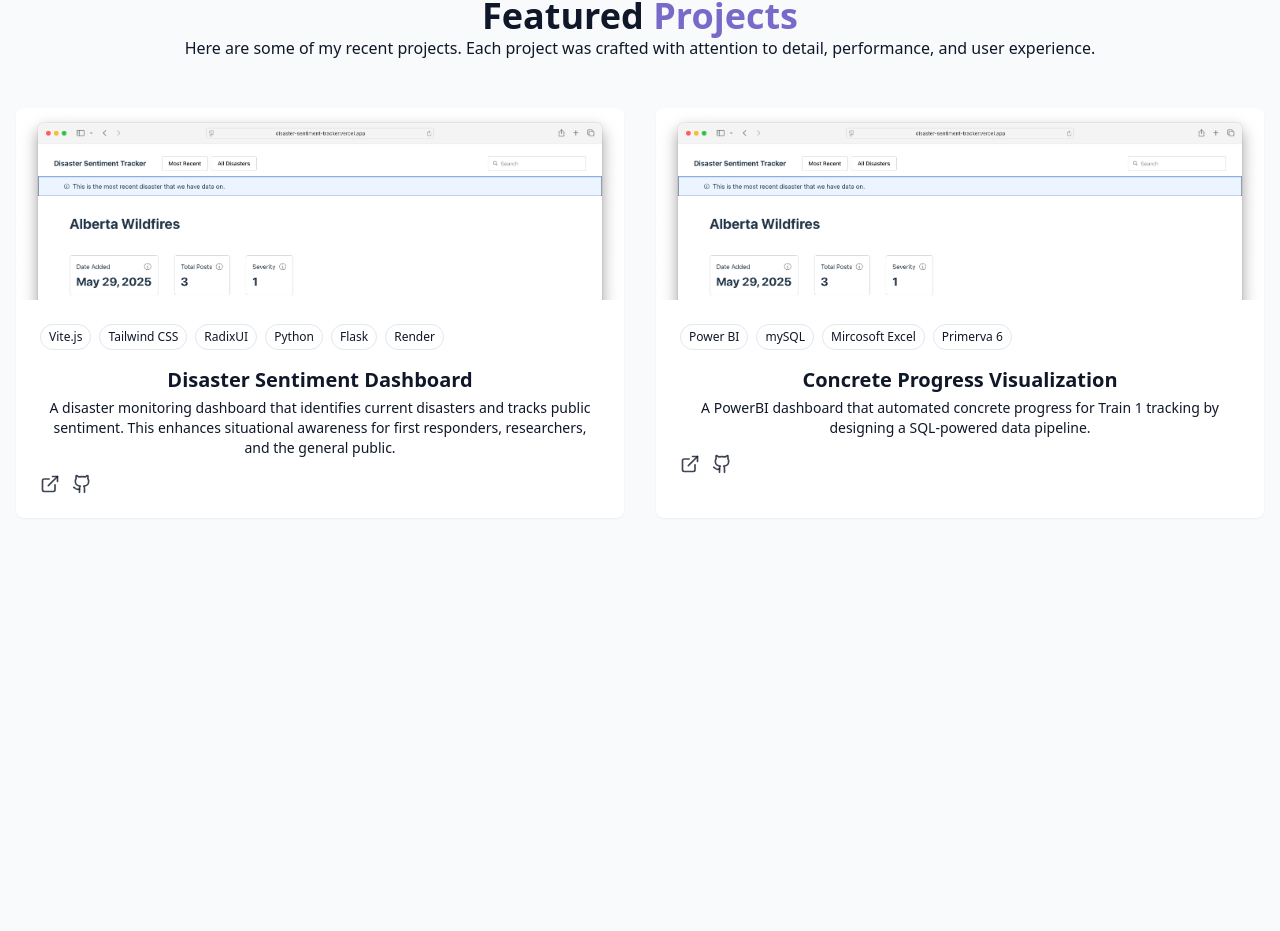
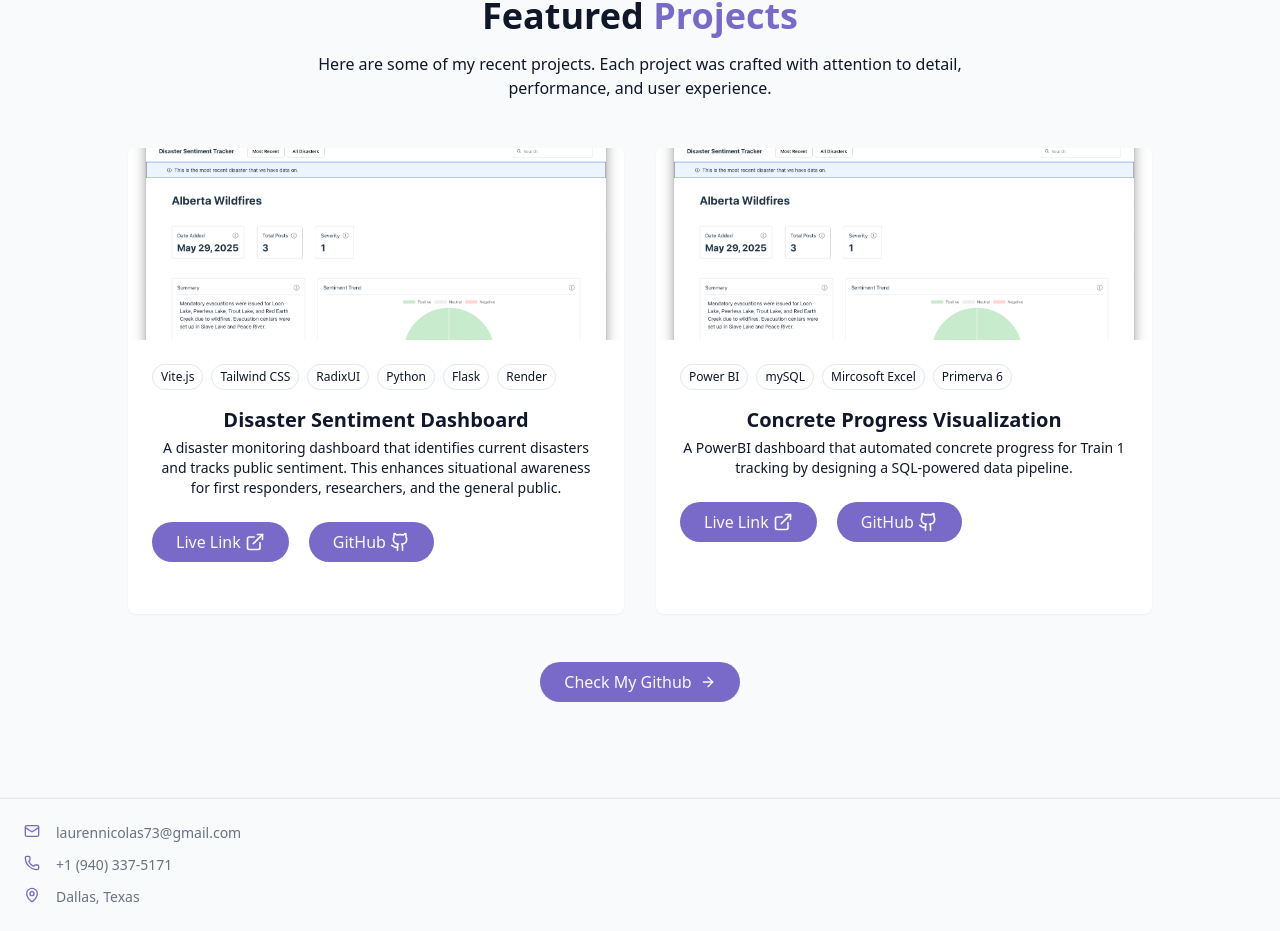
Before and after one commit to laurennicolas/Portfolio, a React (Vite) app: page / in a window 1280 px wide. Shown: the part 900-1831 px from the top of the page. Before the commit the page ends 1514 px from the top, so only its background shows below. Built offline with nearby package versions, Linux system fonts and the light colour scheme.

Commit message:
added footer

```diff
--- /dev/null
+++ b/src/components/Footer.jsx
@@ -0,0 +1,76 @@
+import { Mail, MapPin, Phone} from "lucide-react";
+
+
+export const Footer = () => {
+    return (
+      <section className="relative bottom-0 left-0 z-20 w-full p-4 bg-background/95 border-t border-gray-200 shadow-sm md:flex md:items-center md:justify-between md:p-6 dark:bg-gray-800 dark:border-gray-600">
+
+        <div className="grid grid-cols-1 md:grid-cols-2 gap-12 text-gray-500 text-sm text-center">
+          <div className="space-y-8">
+
+            <div className="space-y-3 justify-center">
+              <div className="flex items-start space-x-4">
+                <div> <Mail className="h-4 w-4 text-primary" />{" "} </div>
+                <div>
+                  <a
+                    href="mailto:laurennicolas73@gmail.com"
+                    className="text-muted-foreground hover:text-primary transition-colors"
+                  >
+                    laurennicolas73@gmail.com
+                  </a>
+                </div>
+              </div>
+              <div className="flex items-start space-x-4">
+              <div>  <Phone className="h-4 w-4  text-primary text-center" />{" "} </div>
+                <div>
+                  <a
+                    href="tel:+19403375171"
+                    className="text-muted-foreground hover:text-primary transition-colors"
+                  >
+                    +1 (940) 337-5171
+                  </a>
+                </div>
+              </div>
+              <div className="flex items-start space-x-4">
+                <div>  <MapPin className="h-4 w-4 text-primary" />{" "}</div>
+                <div>
+                  <a className="text-muted-foreground hover:text-primary transition-colors">
+                    Dallas, Texas
+                  </a>
+                </div>
+              </div>
+            </div>
+        </div>
+        </div>
+
+      </section>
+    );
+  };
+
+  {/*
+        <ul className="flex flex-wrap items-center mt-3 text-sm font-medium text-gray-500 dark:text-gray-400 sm:mt-0">
+          <li>
+            <a href="#" className="hover:underline me-4 md:me-6">
+              About
+            </a>
+          </li>
+          <li>
+            <a href="#" className="hover:underline me-4 md:me-6">
+              Privacy Policy
+            </a>
+          </li>
+          <li>
+            <a href="#" className="hover:underline me-4 md:me-6">
+              Licensing
+            </a>
+          </li>
+          <li>
+            <a href="#" className="hover:underline">
+              Contact
+            </a>
+
+
+          </li>
+        </ul>
+
+    */}
--- a/src/components/ProjectSection.jsx
+++ b/src/components/ProjectSection.jsx
@@ -1,4 +1,4 @@
-import { ExternalLink, Github } from "lucide-react";
+import { ArrowRight, ExternalLink, Github } from "lucide-react";
 
 const projects = [
     {
@@ -21,69 +21,82 @@ const projects = [
     }
 ]
 
+
 export const ProjectSection = () => {
-    return <section id="projects" className = "py-24 px-4 relative">
+    return (
+      <section id="projects" className="py-24 px-4 relative">
+        <div className="container mx-auto max-w-5xl">
+          <h2 className="text-3xl md:text-4xl font-bold mb-4 text-center">
             {" "}
-        <div className="container mx-auto max-w-8xl">
-            <h2 className = "text-3xl md:text-4xl font-bold md-12 text-center">
-                Featured <span className = "text-primary"> Projects </span>
+            Featured <span className="text-primary"> Projects </span>
           </h2>
 
-            <p className = "text-center text-muted-forground mb-12 maz-w-2xl mx-auto">
-                Here are some of my recent projects. Each project was crafted with attention to detail, performance, and user experience.
+          <p className="text-center text-muted-foreground mb-12 max-w-2xl mx-auto">
+            Here are some of my recent projects. Each project was
+            crafted with attention to detail, performance, and user experience.
           </p>
 
-            <div className ="grid grid-cols:-1 grid-cols-2 lg:grid-cols-2 gap-8">
-                {projects.map((project,key) =>(
+          <div className="grid grid-cols-1 md:grid-cols-2 lg:grid-cols-2 gap-8">
+            {projects.map((project, key) => (
               <div
-                        key = {key}
-                        className = "group bg-card rounded-lg overflow-hidden shadow-xs card-hover"
+                key={key}
+                className="group bg-card rounded-lg overflow-hidden shadow-xs card-hover"
               >
-                    <div className = "h-48 overflow-hidden">
+                <div className="h-48 overflow-hidden">
                   <img
-                            src = {project.image}
-                            alt = {project.title}
-                            classname = "pd-8 w-full h-full object-over transition-transform duration-500 group-hover:scale-110"
+                    src={project.image}
+                    alt={project.title}
+                    className="w-full h-full object-cover transition-transform duration-500 group-hover:scale-110"
                   />
                 </div>
 
-                    <div className = "p-6">
-                        <div className = "flex flex-wrap gap-2 mb-4">
+                <div className="p-6 flex flex-col flex-1">
+                  <div className="flex flex-wrap gap-2 mb-4">
                     {project.tags.map((tag) => (
-                                <span className = "px-2 py-1 text-xs font-medium border rounded-full bg-secondary text-secondary-foreground">
+                      <span className="px-2 py-1 text-xs font-medium border rounded-full bg-secondary text-secondary-foreground">
                         {tag}
                       </span>
                     ))}
                   </div>
 
-                        <h3 className = "text-xl font-semibold mb-1"> {project.title}</h3>
-                        <p className = "text-muted-foreground text-sm mb-4">
-                            {project.description}
-                        </p>
-                        <div className = "flex justify-between items-center">
-                            <div className = "flex space-x-3">
+                  <h3 className="text-xl font-semibold mb-1"> {project.title}</h3>
+                  <p className="text-muted-foreground text-sm mb-3"> {project.description}  </p>
+
+                  <div className="flex justify-between items-center mt-auto pb-4">
+                    <div className="flex space-x-3 md-8 pb-3 gap-4 py-3 font-s text-s">
                       <a
-                                    href = {project.demoURL}
-                                    target = "_blank"
-                                    className = "text-foreground/80 hover:text-primary transition-colors duration-300">
-                                    <ExternalLink size = {20}/>
+                        className="cosmic-button text-s w-fit flex items-center mx-auto mr-1"
+                          target="_blank"
+                        href= {project.githubURL}
+                       >
+                         <div className = "mr-1"> Live Link </div> <ExternalLink size={20} />
                        </a>
+
                        <a
-                                    href ={project.githubURL}
-                                    target = "_blank"
-                                    className = "text-foreground/80 hover:text-primary transition-colors duration-300">
-                                    <Github size = {20}/>
+                        className="cosmic-button text-s w-fit flex items-center mx-auto"
+                        target="_blank"
+                        href= {project.githubURL}
+                       >
+                         <div className = "mr-1"> GitHub </div> <Github size={20} />
+
                       </a>
                     </div>
                   </div>
-
-
+                </div>
+              </div>
+            ))}
           </div>
 
-                    </div>
-                ))}
-
+          <div className="text-center mt-12">
+            <a
+              className="cosmic-button w-fit flex items-center mx-auto gap-2"
+              target="_blank"
+              href="https://github.com/machadop1407"
+            >
+              Check My Github <ArrowRight size={16} />
+            </a>
           </div>
         </div>
-    </section>;
-}
+      </section>
+    );
+  };
--- a/src/index.css
+++ b/src/index.css
@@ -155,15 +155,6 @@
          hover:scale-105 active:scale-95;
 }
 
-@utility star {
-  @apply absolute rounded-full bg-white;
-  box-shadow: 0 0 10px 2px rgba(255, 255, 255, 0.4)
-}
-
-@utility meteor {
-  @apply absolute bg-linear-to-r from-white via-white to-transparent rounded-full;
-  box-shadow: 0 0 10px 5px rgba(255, 255, 255, 0.3)
-}
 
 #root{
   max-width: 100%;
--- a/src/pages/Home.jsx
+++ b/src/pages/Home.jsx
@@ -2,9 +2,12 @@ import { ThemeToggle } from "../components/ThemeToggle";
 import { NavBar } from "../components/NavBar";
 import { HeroSection } from "../components/HeroSection";
 import { ProjectSection } from "../components/ProjectSection";
+import { Footer } from "../components/Footer";
 
 export const Home = () => {
     return (
+        <div className = "page-container">
+        <div className = "content-wrap">
             <div className = "min-h-screen bg-background text-foreground overflow-x-hidden">
 
                 { /* Theme Toggle */ }
@@ -19,9 +22,12 @@ export const Home = () => {
                 <main>
                     <HeroSection/>
                     <ProjectSection/>
+                </main>
+            </div>
 
-            </main>
-            { /* Footer */ }
+            <Footer/>
+    </div>
+
     </div>
     );
 };
```
Also changed, not shown: src/components/NavBar.jsx (+53 -22 lines), src/App.jsx (line endings or trailing spaces). Lines whose indentation alone changed are shown as unchanged.
